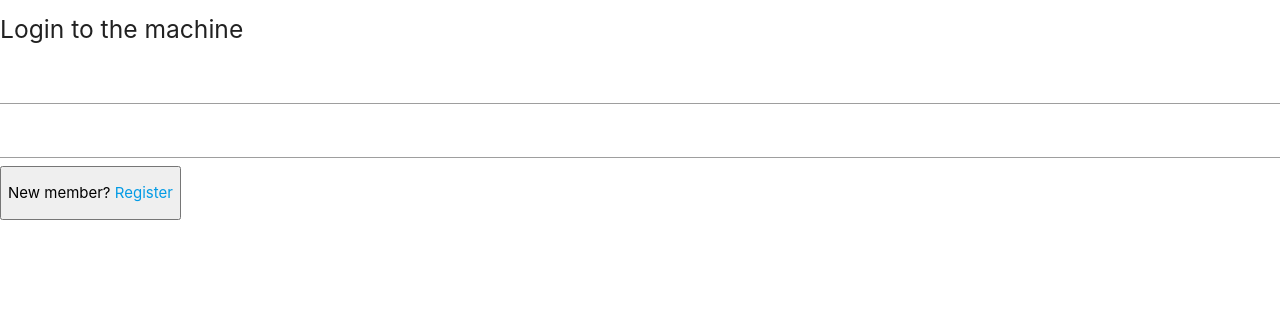
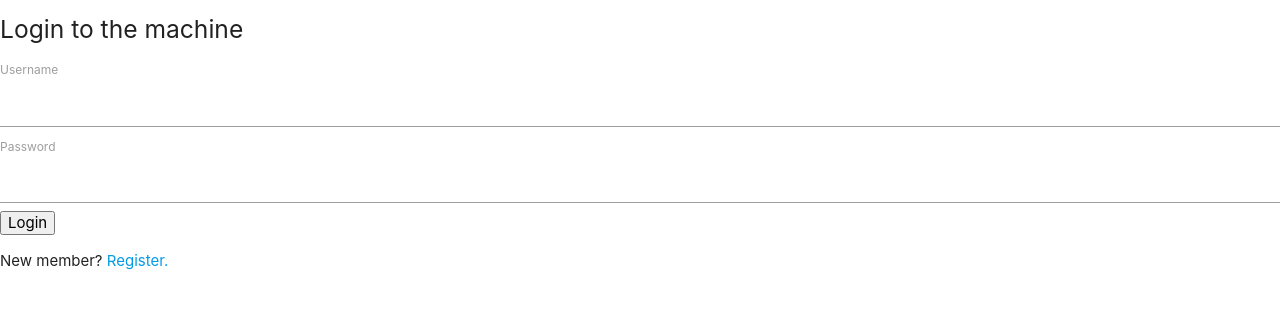
Before and after one commit to QuorglepleegJr/Flask, a Flask app: page /login in a window 1280 px wide. Shown: the top 309 px of the page. Run offline with Flask 3, Linux system fonts and the light colour scheme.

Commit message:
Finished vault

```diff
--- a/vault/app.py
+++ b/vault/app.py
@@ -8,31 +8,52 @@ app.config['SECRET_KEY'] = '19dnoasb3a'
 
 ACCESS_CODE = "Pink"
 
-class User():
+class UserDB():
 
-    __users = {}
+    '''
+    Static class storing records of users
+    Shouldn't be instatiated (won't throw an error, but does nothing)
+    The admin username cannot be deleted, although it contains no extra permissions,
+        it acts as a proof-of-concept.
+    '''
+
+    __users = {"admin":("Administrator", "pass")}
 
     def exists(username):
 
-        return User.__users.get(username, None) is not None
+        print(UserDB.__users)
+
+        return UserDB.__users.get(username, None) is not None
 
     def get_password(username):
 
-        desired = User.__users.get(username, None)
+        desired = UserDB.__users.get(username, None)
 
         if desired is not None:
 
-            return desired.__password
+            return desired[1]
 
         return None
 
-    def __init__(self, realname, username, password):
+    def get_realname(username):
 
-        self.__realname = realname
-        self.__username = username
-        self.__password = password
+        desired = UserDB.__users.get(username, None)
 
-        User.__users[username] = self
+        if desired is not None:
+
+            return desired[0]
+
+        return None
+
+    def add(realname, username, password):
+
+        UserDB.__users[username] = (realname, password)
+
+    def remove(username):
+
+        if UserDB.exists(username) and username != "admin":
+
+            UserDB.__users.pop(username)
 
 
 
@@ -47,13 +68,20 @@ class RegisterForm(LoginForm):
     realname = StringField("Real Name")
     confirm_pass = StringField("Re-enter Password")
     code = StringField("Access Code")
+    submit = SubmitField("Register")
 
 @app.route('/', methods=['GET', 'POST'])
 def welcome():
 
-    # Unimplemented
+    if 'username' in session:
 
-    return ''''''
+        username = session['username']
+
+        if UserDB.exists(username):
+
+            return render_template("welcome.html", user=UserDB.get_realname(username))
+
+    return redirect(url_for("login"))
 
 @app.route('/register', methods=['GET', 'POST'])
 def register():
@@ -70,7 +98,7 @@ def register():
 
         username = register_form.username.data
 
-        if User.exists(username):
+        if UserDB.exists(username):
 
             return render_template("register.html", form=register_form, error="Username already exists.")
 
@@ -83,9 +111,9 @@ def register():
 
         realname = register_form.realname.data
 
-        User(realname, username, password)
+        UserDB.add(realname, username, password)
 
-        session["username"] = username
+        session['username'] = username
 
         return redirect(url_for("welcome"))
 
@@ -106,17 +134,13 @@ def login():
 
         username = login_form.username.data
 
-        print("Username:", username)
-
-        if not User.exists(username):
+        if not UserDB.exists(username):
 
             return render_template("login.html", form=login_form, error="User does not exist.")
 
         password = login_form.password.data
 
-        print("Password:", password)
-
-        if password != User.get_password(username):
+        if password != UserDB.get_password(username):
 
             return render_template("login.html", form=login_form, error="Incorrect password.")
 
@@ -128,4 +152,22 @@ def login():
 
         return render_template("login.html", form=login_form, error="")
 
-User("The Administrator", "admin", "monkeyintospace")
+@app.route('/logout', methods=['GET','POST'])
+def logout():
+
+    if 'username' in session:
+
+        session.pop('username')
+
+    return redirect(url_for("login"))
+
+@app.route('/delete', methods=['GET','POST'])
+def delete():
+
+    if 'username' in session:
+
+        username = session.pop('username')
+
+        UserDB.remove(username)
+
+    return redirect(url_for("login"))
--- a/vault/templates/login.html
+++ b/vault/templates/login.html
@@ -17,17 +17,19 @@
 
     <p>{{ error }}</p>
 
-    <form action="" class="form-inline">
+    <form action="" method="POST" class="form-inline">
 
         {{ form.csrf }}
+        {{ form.username.label }}
         {{ form.username }}
+        {{ form.password.label }}
         {{ form.password }}
-        <button
+        {{ form.submit }}
 
     </form>
 
     <p>New member?
-    <a href="register">Register</a>
+    <a href="register">Register.</a>
     </p>
 
     <!-- Compiled and minified JavaScript -->
--- a/vault/templates/welcome.html
+++ b/vault/templates/welcome.html
@@ -13,8 +13,10 @@
 </head>
 <body>
 
-    <h5>Welcome to the machine, user</h5>
+    <h5>Welcome to the machine, {{ user }}</h5>
     <p>What did you dream?</p>
+    <a href="logout">Logout.</a>
+    <a href="delete">Delete account.</a>
 
     <!-- Compiled and minified JavaScript -->
     <script src="https://cdnjs.cloudflare.com/ajax/libs/materialize/1.0.0/js/materialize.min.js"></script>
```
Also changed, not shown: vault/templates/register.html (+9 -3 lines).
